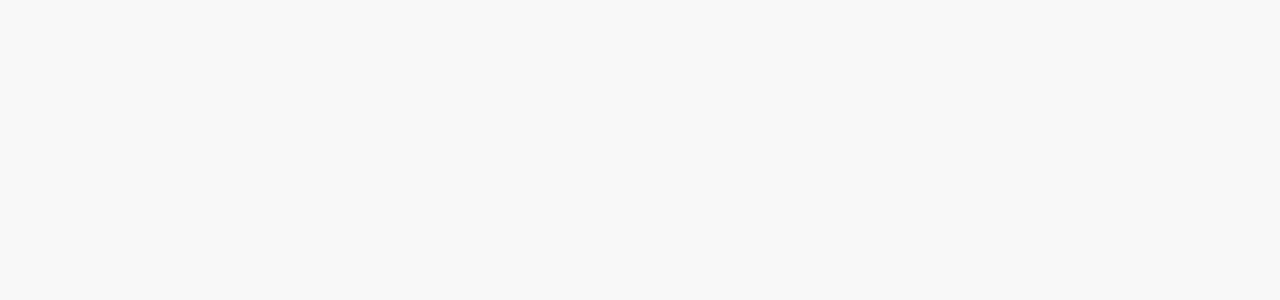
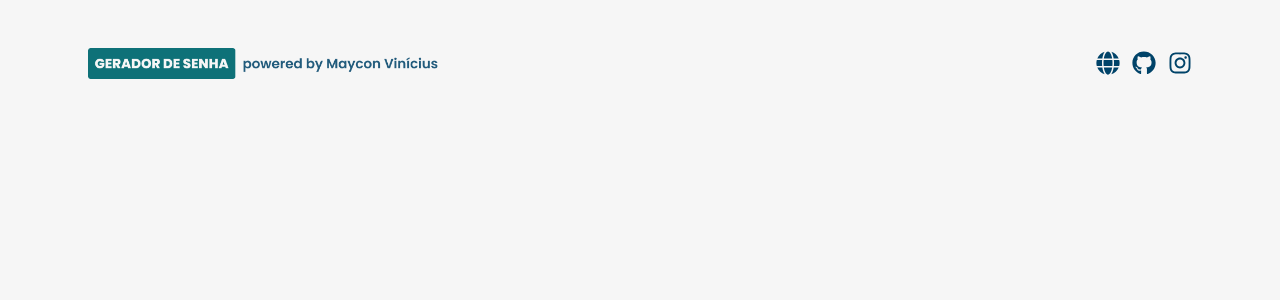
Before and after one commit to mayconviniciusdev/password-generator, a Next.js app: page / in a window 1280 px wide. Shown: the top 300 px of the page. Built offline with nearby package versions, Linux system fonts and the light colour scheme.

Commit message:
Adding header

```diff
--- a/src/app/page.js
+++ b/src/app/page.js
@@ -1,7 +1,9 @@
+import Header from "@/components/header";
+
 export default function Home() {
   return (
     <main>
-
+      <div className="px-6"><Header/></div>
     </main>
   )
 }
--- /dev/null
+++ b/src/components/header.js
@@ -0,0 +1,24 @@
+import Image from "next/image";
+import {FaGithub, FaGlobe, FaInstagram} from 'react-icons/fa';
+
+const Header = () => {
+  return (
+    <main className="flex max-w-6xl m-auto px-6">
+      <div className="py-12 flex-1">
+        <Image
+        src='/logo-powered.png'
+        alt="Presentation logo"
+        width={350}
+        height={350}/>
+      </div>
+
+      <div className="py-12 flex items-center">
+        <FaGlobe className="cursor-pointer text-standard-blue text-2xl"/>
+        <FaGithub className="mx-3 cursor-pointer text-standard-blue text-2xl"/>
+        <FaInstagram className="cursor-pointer text-standard-blue text-2xl"/>
+      </div>
+    </main>
+  )
+}
+
+export default Header;
```
Also changed, not shown: public/logo-powered.png (added).
